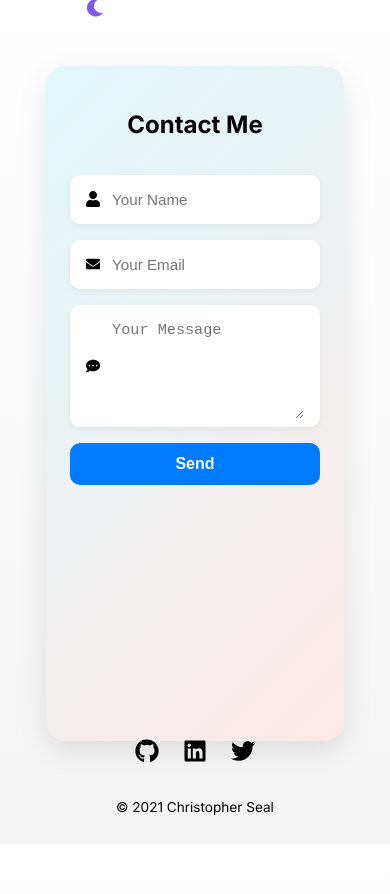
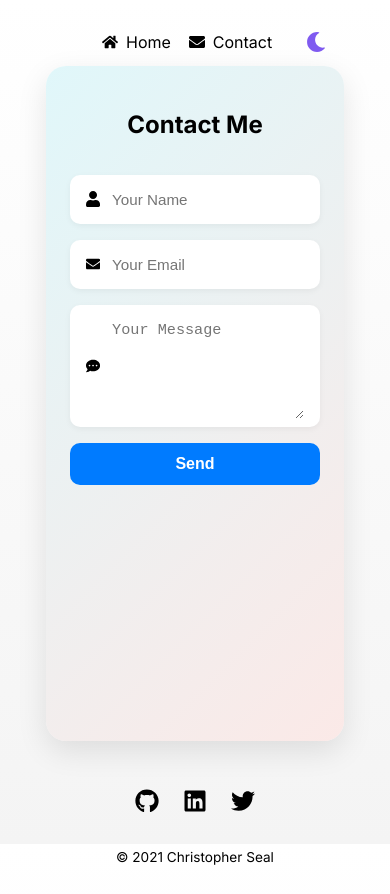
Before and after one commit to christopherseal/christopherseal.com, a React (Create React App) app: page /contact in a window 390 px wide. Built offline with nearby package versions, Linux system fonts and the light colour scheme.

Commit message:
fix footer in mobile

```diff
--- a/src/components/Footer.css
+++ b/src/components/Footer.css
@@ -4,7 +4,7 @@
   text-align: center;
   padding-bottom: 2rem;
   padding-top: 1rem;
-  position: sticky;
+  position: relative;
   bottom: 0;
   width: 100%;
 }
--- a/src/components/Navbar.css
+++ b/src/components/Navbar.css
@@ -81,30 +81,31 @@
 
 @media (max-width: 768px) {
   .navbar {
-    flex-direction: column;
-    align-items: stretch;
-    padding: 0.75rem 1rem;
+    flex-direction: row;
+    flex-wrap: wrap;
+    align-items: center;
+    justify-content: space-between;
+  }
+
+  .nav-logo {
+    margin-bottom: 0.5rem;
+    font-size: 1.2rem;
   }
 
   .nav-links {
-    flex-direction: column;
-    align-items: flex-start;
-    gap: 0.75rem;
-    padding-top: 0.75rem;
+    flex-direction: row;
+    gap: 1rem;
+    padding-top: 0;
+    width: 100%;
+    justify-content: flex-end;
+    flex-wrap: wrap;
   }
 
-  .nav-links li a {
-    font-size: 1rem;
-    padding: 0.5rem 0;
-  }
-
-  .nav-logo {
-    font-size: 1.25rem;
-    margin-bottom: 0.5rem;
-    align-self: flex-start;
+  .nav-links li {
+    flex: 1 0 auto;
   }
 
   .theme-toggle button {
-    font-size: 1.1rem;
+    margin-left: 1rem;
   }
 }
```
